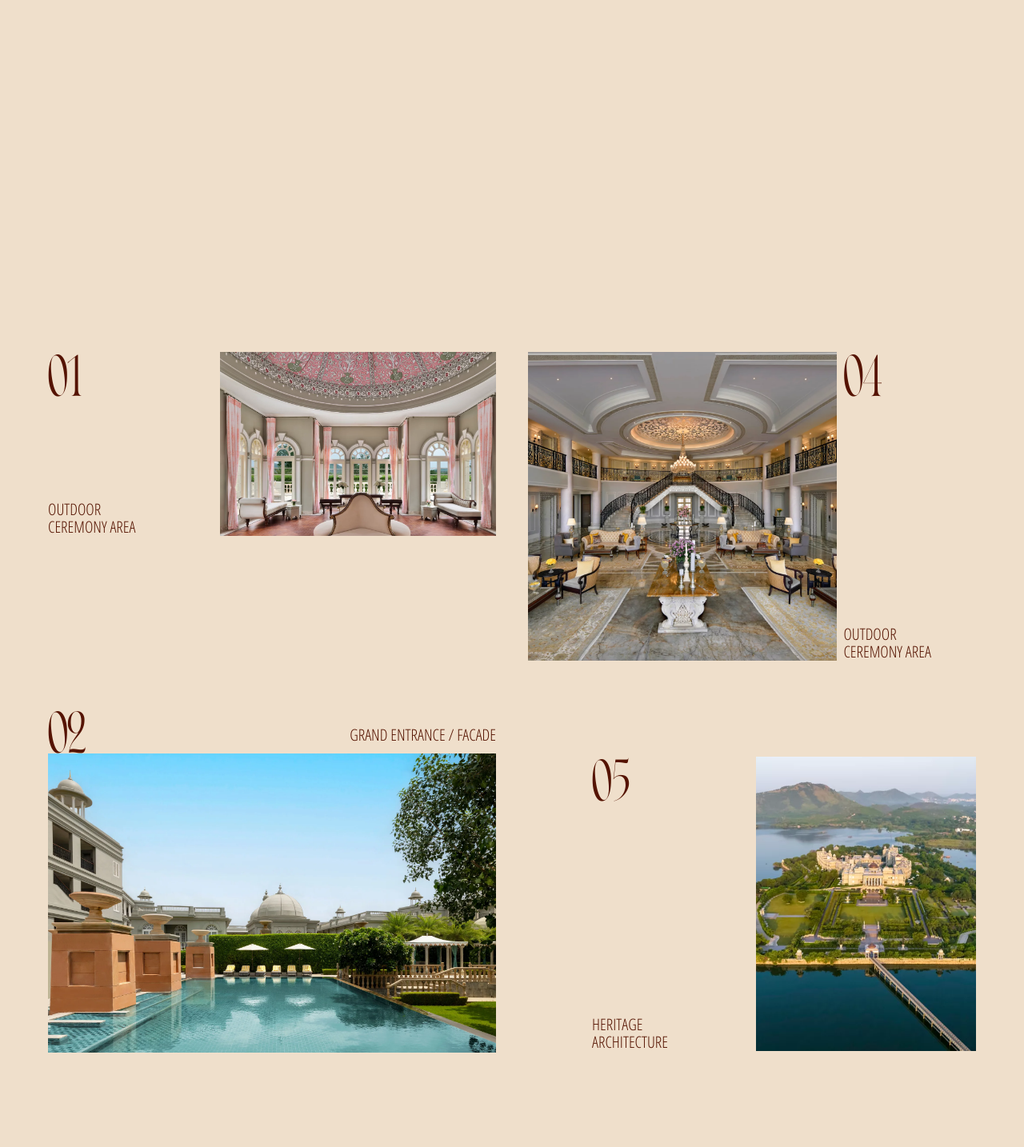
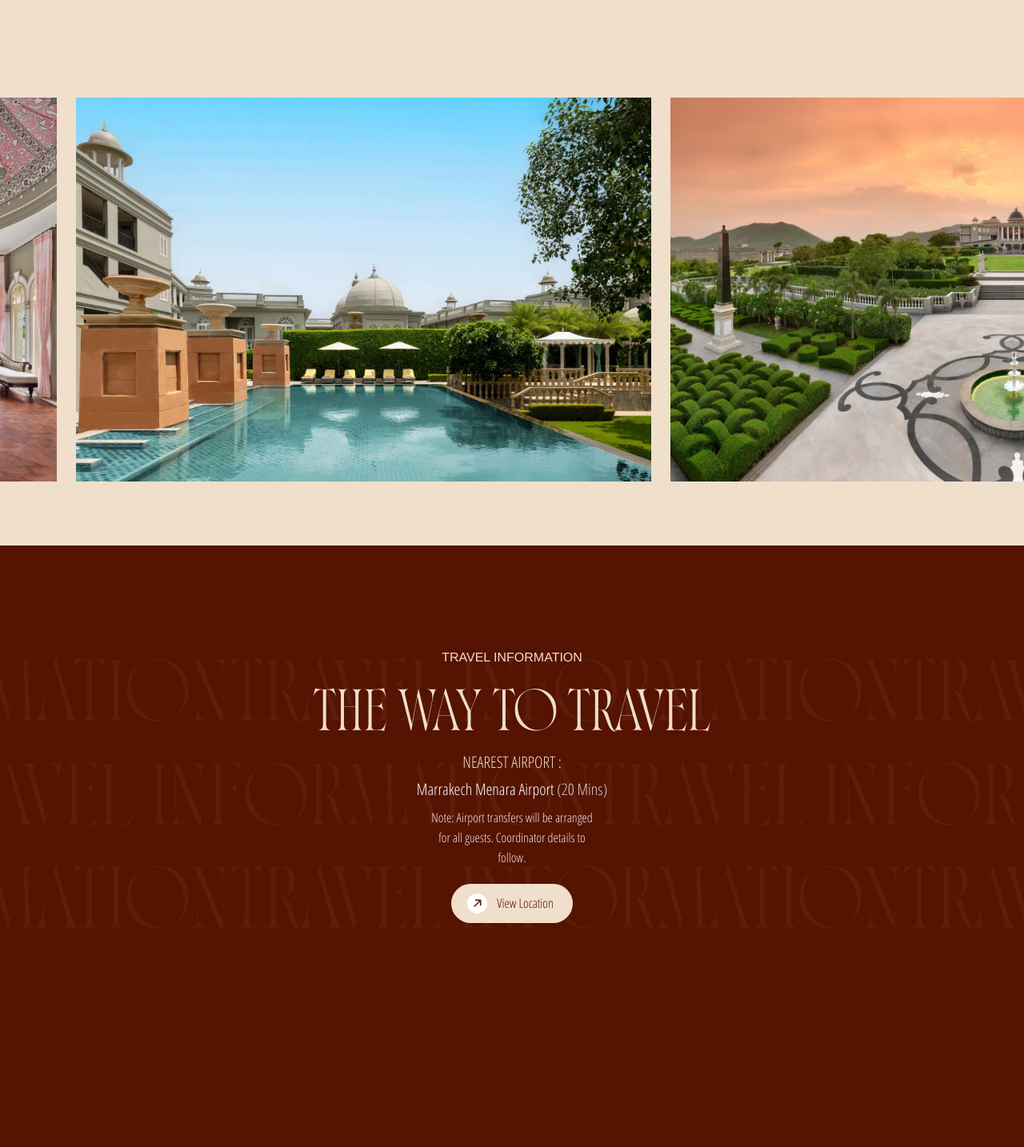
Before and after one commit to inderjit-zerror/sonal-and-kush, a Next.js app: page /venue in a window 1280 px wide. Shown: the part 1160-2594 px from the top of the page at 80% size. Built offline with nearby package versions, Linux system fonts and the light colour scheme.

Commit message:
Latest Changes

```diff
--- a/src/components/common/NavBar.jsx
+++ b/src/components/common/NavBar.jsx
@@ -124,7 +124,7 @@ const NavBar = () => {
 
       {/* Right */}
       <div className='w-1/3  h-full items-center max-sm:hidden flex justify-between uppercase text-[16px]   COLOR_TEXT_RED'>
-        <Link href={`/venue`} ><div className={`w-fit h-fit ${pathname === '/venue' && (' border-b border-[#551301]')}  flex flex-col group relative COLOR_TEXT_RED  select-none cursor-pointer`}> <div className=' absolute bottom-0 left-0 w-0 h-0.5 group-hover:w-full duration-200 ease-out COLOR_BG_RED'></div>Wedding VENUE</div></Link>
+        <Link href={`/venue`} ><div className={`w-fit h-fit ${pathname === '/venue' && (' border-b border-[#551301]')}  flex flex-col group relative COLOR_TEXT_RED  select-none cursor-pointer`}> <div className=' absolute bottom-0 left-0 w-0 h-0.5 group-hover:w-full duration-200 ease-out COLOR_BG_RED'></div>Wedding Hotel</div></Link>
 
         {/* <Link href={`/explore`} ><div className={`w-fit h-fit ${pathname === '/explore' && (' border-b border-[#551301]')}  flex flex-col group relative  COLOR_TEXT_RED select-none cursor-pointer`}> <div className=' absolute bottom-0 left-0 w-0 h-0.5 group-hover:w-full duration-200 ease-out COLOR_BG_RED'></div>Explore Udaipur</div></Link> */}
         {/* <Link href={`/itinerary`} ><div className={`w-fit h-fit ${pathname === '/itinerary' && (' border-b border-[#551301]')}  flex flex-col group relative COLOR_TEXT_RED select-none cursor-pointer`}> <div className=' absolute bottom-0 left-0 w-0 h-0.5 group-hover:w-full duration-200 ease-out COLOR_BG_RED'></div> Services</div></Link> */}
@@ -148,7 +148,7 @@ const NavBar = () => {
       <div className='w-full flex flex-col sm:hidden justify-center text-[1.5rem] leading-[1.5rem] uppercase gap-4 items-center MOBILENAV h-screen COLOR_BG_CREAM absolute -top-10 left-100 z-[-1]'>
         <Link href={`/`}><div onClick={clickCheck} className='w-fit h-fit flex flex-col smNavItem opacity-0 group relative COLOR_TEXT_RED  select-none cursor-pointer'> <div className=' absolute bottom-0 left-0 w-0 h-0.5 group-hover:w-full duration-200 ease-out COLOR_BG_RED'></div>wedding</div></Link>
         <Link href={`/wedding`}><div onClick={clickCheck} className='w-fit h-fit flex smNavItem opacity-0 flex-col group COLOR_TEXT_RED relative  select-none cursor-pointer'> <div className=' absolute bottom-0 left-0 w-0 h-0.5 group-hover:w-full duration-200 ease-out COLOR_BG_RED'></div> Itinerary</div></Link>
-        <Link href={`/venue`}><div onClick={clickCheck} className='w-fit h-fit flex smNavItem opacity-0 flex-col group relative COLOR_TEXT_RED  select-none cursor-pointer'> <div className=' absolute bottom-0 left-0 w-0 h-0.5 group-hover:w-full duration-200 ease-out COLOR_BG_RED'></div> VENUE</div></Link>
+        <Link href={`/venue`}><div onClick={clickCheck} className='w-fit h-fit flex smNavItem opacity-0 flex-col group relative COLOR_TEXT_RED  select-none cursor-pointer'> <div className=' absolute bottom-0 left-0 w-0 h-0.5 group-hover:w-full duration-200 ease-out COLOR_BG_RED'></div> Wedding Hotel</div></Link>
         {/* <Link href={`/itinerary`}><div onClick={clickCheck} className='w-fit h-fit smNavItem opacity-0 flex flex-col group relative COLOR_TEXT_RED select-none cursor-pointer'> <div className=' absolute bottom-0 left-0 w-0 h-0.5 group-hover:w-full duration-200 ease-out COLOR_BG_RED'></div> Services</div></Link> */}
         {/* <Link href={`/explore`}><div onClick={clickCheck} className='w-fit h-fit smNavItem opacity-0 flex flex-col group relative  COLOR_TEXT_RED select-none cursor-pointer'> <div className=' absolute bottom-0 left-0 w-0 h-0.5 group-hover:w-full duration-200 ease-out COLOR_BG_RED'></div>Explore</div></Link> */}
         {/* <div className='w-fit h-fit flex flex-col group relative  select-none COLOR_TEXT_REDcursor-pointer'> <div className=' absolute bottom-0 left-0 w-0 h-0.5 group-hover:w-full duration-200 ease-out COLOR_TEXT_RED'></div> FAQ</div> */}
--- a/src/components/sections/home/HomeHeroSection.jsx
+++ b/src/components/sections/home/HomeHeroSection.jsx
@@ -61,7 +61,7 @@ const HomeHeroSection = () => {
                 {/* <video ref={imageRefHome} muted autoPlay loop src={`/file.mp4`} className='w-full h-screen scale-[1.4] opacity-0 object-cover object-center'></video> */}
             </div>
             <div className='w-full h-screen absolute top-0 left-0 z-20 flex max-sm:pb-8 justify-center items-end HOMEMAIM px-[20px]'>
-                <h1 className=' uppercase  text-[8vw] max-sm:text-[14vw] max-sm:leading-[14vw] max-sm:text-center Font_Q opacity-0 COLOR_TEXT_CREAM HOMEMAIM'>Sonal Jauhar & Kush Patel</h1>
+                <h1 className=' uppercase  text-[9vw] max-sm:text-[14vw] max-sm:leading-[14vw] max-sm:text-center Font_Q opacity-0 COLOR_TEXT_CREAM HOMEMAIM'>Sonal & Kush</h1>
             </div>
         </div>
     )
--- a/src/components/sections/venue/HeroSectionVenue.jsx
+++ b/src/components/sections/venue/HeroSectionVenue.jsx
@@ -54,8 +54,8 @@ const HeroSectionVenue = () => {
       {/* <img src={`/name.png`} alt="IMG" className='w-1/3 max-sm:w-2/3 object-cover object-center absolute bottom-[15%] left-1/2 -translate-x-1/2' /> */}
 
       <div className='w-1/2 absolute top-[12%] left-1/2  justify-center items-center -translate-x-1/2 flex flex-col gap-4'>
-        <p className=' uppercase Font_YV  COLOR_TEXT_RED text-[6rem] leading-[6rem] max-sm:text-[15vw] max-sm:leading-[16vw] ' >THE wedding Venue</p>
-        <h1 className=' uppercase Font_Q COLOR_TEXT_RED text-[6rem] leading-[6rem] max-sm:text-[15vw] max-sm:leading-[16vw] ' >raffles udaipur</h1>
+        {/* <p className=' uppercase Font_YV  COLOR_TEXT_RED text-[6rem] leading-[6rem] max-sm:text-[15vw] max-sm:leading-[16vw] ' >THE wedding Venue</p> */}
+        <h1 className=' uppercase Font_Q COLOR_TEXT_RED text-[6rem] leading-[6rem] max-sm:text-[15vw] max-sm:leading-[16vw] mt-[2vh] ' >raffles udaipur</h1>
       </div>
     </div>
   )
--- a/src/components/sections/venue/VenueGallery.jsx
+++ b/src/components/sections/venue/VenueGallery.jsx
@@ -1,10 +1,13 @@
 'use client'
-import React from "react";
-import gsap from 'gsap'
-import { ScrollTrigger } from 'gsap/ScrollTrigger'
-import { useGSAP } from '@gsap/react'
 
-gsap.registerPlugin(ScrollTrigger)
+
+import React, { useEffect, useRef } from "react";
+import gsap from "gsap";
+import { Draggable } from "gsap/Draggable";
+// import { ScrollTrigger } from 'gsap/ScrollTrigger'
+gsap.registerPlugin(Draggable);
+
+
 
 const VenueGallery = () => {
 
@@ -92,112 +95,190 @@ const VenueGallery = () => {
     // }, [])
 
 
+    //  <>
+    //     {/* // <div className="w-full min-h-screen flex px-15 max-sm:px-[20px] pb-[15vw] max-sm:flex-col gap-10 COLOR_BG_CREAM">
 
-    return (
-        <div className="w-full min-h-screen flex px-15 max-sm:px-[20px] pb-[15vw] max-sm:flex-col gap-10 COLOR_BG_CREAM">
-            {/* Left */}
-            <div className="w-1/2 h-fit flex flex-col max-sm:w-full ">
-                {/* 1 */}
-                <div className="w-full flex h-fit L1Cont max-sm:flex-col  max-sm:gap-2 ">
-                    <div className="w-1/2 h-auto flex sm:flex-col justify-between max-sm:gap-5 max-sm:items-center COLOR_TEXT_RED max-sm:w-full">
-                        <h2 className="Font_Q ">01</h2>
+    //     //     <div className="w-1/2 h-fit flex flex-col max-sm:w-full ">
 
-                        <div className="w-full h-fit flex sm:flex-col uppercase">
-                            <p className="Font_YV">Outdoor</p>
-                            <p className="Font_YV">Ceremony Area</p>
-                        </div>
-                    </div>
-                    <div className="w-[80%] h-fit L1ImgCont overflow-hidden group">
-                        <img src={`/imgs/h1.webp`} alt="IMG" className="w-full max-sm:object-cover transition-all duration-200 ease-in group-hover:scale-[1.1] object-cover object-center max-sm:object-center max-sm:aspect-3/3 sm:aspect-3/2" />
-                    </div>
-                </div>
+    //     //         <div className="w-full flex h-fit L1Cont max-sm:flex-col  max-sm:gap-2 ">
+    //     //             <div className="w-1/2 h-auto flex sm:flex-col justify-between max-sm:gap-5 max-sm:items-center COLOR_TEXT_RED max-sm:w-full">
+    //     //                 <h2 className="Font_Q ">01</h2>
 
-                {/* 2 */}
-                <div className="w-full flex flex-col h-fit gap-3 mt-[27vh] max-sm:mt-[5vh] L2Cont ">
-                    <div className="w-full h-fit flex justify-between items-end  COLOR_TEXT_RED">
-                        <h2 className="Font_Q">02</h2>
-
-                        <div className="w-fit h-fit flex justify-end items-end uppercase ">
-                            <p className="Font_YV">Grand Entrance / Facade</p>
-                        </div>
-                    </div>
-                    <div className="w-full h-fit L2ImgCont overflow-hidden group">
-                        <img src={`/imgs/h2.webp`} alt="IMG" className="w-full object-cover transition-all duration-200 ease-in group-hover:scale-[1.1] object-center max-sm:object-center max-sm:object-cover max-sm:aspect-4/5 sm:" />
-                    </div>
-                </div>
+    //     //                 <div className="w-full h-fit flex sm:flex-col uppercase">
+    //     //                     <p className="Font_YV">Outdoor</p>
+    //     //                     <p className="Font_YV">Ceremony Area</p>
+    //     //                 </div>
+    //     //             </div>
+    //     //             <div className="w-[80%] h-fit L1ImgCont overflow-hidden group">
+    //     //                 <img src={`/imgs/h1.webp`} alt="IMG" className="w-full max-sm:object-cover transition-all duration-200 ease-in group-hover:scale-[1.1] object-cover object-center max-sm:object-center max-sm:aspect-3/3 sm:aspect-3/2" />
+    //     //             </div>
+    //     //         </div>
 
 
-                {/* 3 */}
-                <div className="w-full flex max-sm:flex-col max-sm:flex-col-reverse h-fit mt-[15vh] max-sm:mt-[5vh] gap-2  L3Cont">
-                    <div className="w-1/2 h-fit L3ImgCont max-sm:w-[80%] max-sm:ml-auto overflow-hidden group">
-                        <img src={`/imgs/h3.webp`} alt="IMG" className="w-full object-cover transition-all duration-200 ease-in group-hover:scale-[1.1] object-center max-sm:object-cover max-sm:object-center max-sm:aspect-3/3 sm:object-cover sm:object-center sm:aspect-2/2" />
-                    </div>
-                    <div className="w-1/2 h-auto flex max-sm:w-[80%] max-sm:gap-[2vw] max-sm:items-center max-sm:ml-auto sm:flex-col justify-between COLOR_TEXT_RED">
-                        <h2 className="Font_Q">03</h2>
+    //     //         <div className="w-full flex flex-col h-fit gap-3 mt-[27vh] max-sm:mt-[5vh] L2Cont ">
+    //     //             <div className="w-full h-fit flex justify-between items-end  COLOR_TEXT_RED">
+    //     //                 <h2 className="Font_Q">02</h2>
 
-                        <div className="w-full h-fit flex sm:flex-col uppercase">
-                            <p className="Font_YV">Outdoor</p>
-                            <p className="Font_YV">Ceremony Area</p>
-                        </div>
-                    </div>
-
-                </div>
-
-            </div>
+    //     //                 <div className="w-fit h-fit flex justify-end items-end uppercase ">
+    //     //                     <p className="Font_YV">Grand Entrance / Facade</p>
+    //     //                 </div>
+    //     //             </div>
+    //     //             <div className="w-full h-fit L2ImgCont overflow-hidden group">
+    //     //                 <img src={`/imgs/h2.webp`} alt="IMG" className="w-full object-cover transition-all duration-200 ease-in group-hover:scale-[1.1] object-center max-sm:object-center max-sm:object-cover max-sm:aspect-4/5 sm:" />
+    //     //             </div>
+    //     //         </div>
 
 
 
-            {/* Right */}
-            <div className="w-1/2 h-fit flex flex-col max-sm:w-full max-sm:mt-[5vw]">
-                {/* 4 */}
-                <div className="w-full flex h-fit gap-2 R4Cont max-sm:flex-col max-sm:flex-col-reverse ">
-                    <div className="w-[70%] h-fit R4ImgCont max-sm:w-full overflow-hidden group ">
-                        <img src={`/imgs/h4.webp`} alt="IMG" className="w-full transition-all duration-200 ease-in group-hover:scale-[1.1] object-cover object-center max-sm:object-cover max-sm:object-center max-sm:aspect-3/3 sm:aspect-2/2" />
-                    </div>
-                    <div className="w-[30%] max-sm:w-full h-auto flex sm:flex-col max-sm:items-center max-sm:gap-[2vw] justify-between COLOR_TEXT_RED">
-                        <h2 className="Font_Q">04</h2>
+    //     //         <div className="w-full flex max-sm:flex-col max-sm:flex-col-reverse h-fit mt-[15vh] max-sm:mt-[5vh] gap-2  L3Cont">
+    //     //             <div className="w-1/2 h-fit L3ImgCont max-sm:w-[80%] max-sm:ml-auto overflow-hidden group">
+    //     //                 <img src={`/imgs/h3.webp`} alt="IMG" className="w-full object-cover transition-all duration-200 ease-in group-hover:scale-[1.1] object-center max-sm:object-cover max-sm:object-center max-sm:aspect-3/3 sm:object-cover sm:object-center sm:aspect-2/2" />
+    //     //             </div>
+    //     //             <div className="w-1/2 h-auto flex max-sm:w-[80%] max-sm:gap-[2vw] max-sm:items-center max-sm:ml-auto sm:flex-col justify-between COLOR_TEXT_RED">
+    //     //                 <h2 className="Font_Q">03</h2>
 
-                        <div className="w-full max-sm:w-fit h-fit flex sm:flex-col uppercase">
-                            <p className="Font_YV">Outdoor</p>
-                            <p className="Font_YV">Ceremony Area</p>
-                        </div>
-                    </div>
+    //     //                 <div className="w-full h-fit flex sm:flex-col uppercase">
+    //     //                     <p className="Font_YV">Outdoor</p>
+    //     //                     <p className="Font_YV">Ceremony Area</p>
+    //     //                 </div>
+    //     //             </div>
 
-                </div>
+    //     //         </div>
+
+    //     //     </div>
 
 
-                {/* 5 */}
-                <div className="w-full flex h-fit mt-[15vh] max-sm:mt-[5vh] max-sm:flex-col gap-2 R5Cont ">
-                    <div className="w-1/2 max-sm:w-[80%] h-auto flex max-sm:items-center  sm:flex-col justify-between COLOR_TEXT_RED pl-20 max-sm:pl-0">
-                        <h2 className="Font_Q">05</h2>
 
-                        <div className="w-full max-sm:w-fit h-fit flex sm:flex-col uppercase">
-                            {/* <p className="Font_YV">Courtyard / </p> */}
-                            <p className="Font_YV">Heritage</p>
-                            <p className="Font_YV">Architecture</p>
-                        </div>
+
+    //     //     <div className="w-1/2 h-fit flex flex-col max-sm:w-full max-sm:mt-[5vw]">
+
+    //     //         <div className="w-full flex h-fit gap-2 R4Cont max-sm:flex-col max-sm:flex-col-reverse ">
+    //     //             <div className="w-[70%] h-fit R4ImgCont max-sm:w-full overflow-hidden group ">
+    //     //                 <img src={`/imgs/h4.webp`} alt="IMG" className="w-full transition-all duration-200 ease-in group-hover:scale-[1.1] object-cover object-center max-sm:object-cover max-sm:object-center max-sm:aspect-3/3 sm:aspect-2/2" />
+    //     //             </div>
+    //     //             <div className="w-[30%] max-sm:w-full h-auto flex sm:flex-col max-sm:items-center max-sm:gap-[2vw] justify-between COLOR_TEXT_RED">
+    //     //                 <h2 className="Font_Q">04</h2>
+
+    //     //                 <div className="w-full max-sm:w-fit h-fit flex sm:flex-col uppercase">
+    //     //                     <p className="Font_YV">Outdoor</p>
+    //     //                     <p className="Font_YV">Ceremony Area</p>
+    //     //                 </div>
+    //     //             </div>
+
+    //     //         </div>
+
+
+
+    //     //         <div className="w-full flex h-fit mt-[15vh] max-sm:mt-[5vh] max-sm:flex-col gap-2 R5Cont ">
+    //     //             <div className="w-1/2 max-sm:w-[80%] h-auto flex max-sm:items-center  sm:flex-col justify-between COLOR_TEXT_RED pl-20 max-sm:pl-0">
+    //     //                 <h2 className="Font_Q">05</h2>
+
+    //     //                 <div className="w-full max-sm:w-fit h-fit flex sm:flex-col uppercase">
+    //     //                     {/* <p className="Font_YV">Courtyard / </p> */}
+    //     //                     <p className="Font_YV">Heritage</p>
+    //     //                     <p className="Font_YV">Architecture</p>
+    //     //                 </div>
+    //     //             </div>
+    //     //             <div className="w-1/2 max-sm:w-[80%] h-fit R5ImgCont overflow-hidden group">
+    //     //                 <img src={`/imgs/h5.webp`} alt="IMG" className="w-full max-sm:object-cover transition-all duration-200 ease-in group-hover:scale-[1.1] object-cover object-center max-sm:object-center max-sm:aspect-3/4 sm:aspect-3/4" />
+    //     //             </div>
+    //     //         </div>
+
+    //     //         <div className="w-full flex flex-col h-fit gap-3 mt-[15vh] max-sm:mt-[5vh] R6Cont ">
+    //     //             <div className="w-full h-fit flex justify-between items-end max-sm:items-center  COLOR_TEXT_RED">
+    //     //                 <h2 className="Font_Q">06</h2>
+
+    //     //                 <div className="w-fit h-fit flex justify-end items-end uppercase ">
+    //     //                     <p className="Font_YV">Grand Entrance / Facade</p>
+    //     //                 </div>
+    //     //             </div>
+    //     //             <div className="w-full h-fit R6ImgCont overflow-hidden group">
+    //     //                 <img src={`/imgs/h6.webp`} alt="IMG" className="w-full transition-all duration-200 ease-in group-hover:scale-[1.1] object-cover object-center aspect-4/2 max-sm:aspect-2/2" />
+    //     //             </div>
+    //     //         </div>
+
+    //     //     </div>
+
+    //     // </div> */}
+    //     </>
+
+    const sliderRef = useRef(null);
+
+    const slideImg = [
+        "/imgs/h1.webp",
+        "/imgs/h2.webp",
+        "/imgs/h3.webp",
+        "/imgs/h4.webp",
+        "/imgs/h5.webp",
+        "/imgs/h6.webp",
+    ];
+
+    const images = [...slideImg, ...slideImg]; // duplicate
+
+    useEffect(() => {
+        const slider = sliderRef.current;
+        const totalWidth = slider.scrollWidth / 2;
+
+        let x = 0;
+
+        // Wrap function for infinite effect
+        const wrap = gsap.utils.wrap(-totalWidth, 0);
+
+        // Auto animation (ticker)
+        const autoSlide = () => {
+            x -= 1; // speed (increase for faster)
+            x = wrap(x);
+            gsap.set(slider, { x });
+        };
+
+        gsap.ticker.add(autoSlide);
+
+        // Draggable
+        const draggable = Draggable.create(slider, {
+            type: "x",
+            inertia: true,
+            onPress() {
+                gsap.ticker.remove(autoSlide);
+            },
+            onDrag() {
+                x = this.x;
+            },
+            onThrowUpdate() {
+                x = this.x;
+            },
+            onRelease() {
+                gsap.ticker.add(autoSlide);
+            },
+        })[0];
+
+        return () => {
+            gsap.ticker.remove(autoSlide);
+            draggable.kill();
+        };
+    }, []);
+
+
+
+
+    return (
+        <div className="w-full h-[60vh] overflow-hidden mb-[10vh] ">
+            <div
+                ref={sliderRef}
+                className="flex gap-6 h-full cursor-grab active:cursor-grabbing"
+            >
+                {images.map((img, index) => (
+                    <div
+                        key={index}
+                        className="min-w-[250px] sm:min-w-[300px] md:min-w-[350px] lg:min-w-[400px] h-full flex-shrink-0"
+                    >
+                        <img
+                            src={img}
+                            alt="slide"
+                            className="w-full h-full object-cover pointer-events-none"
+                        />
                     </div>
-                    <div className="w-1/2 max-sm:w-[80%] h-fit R5ImgCont overflow-hidden group">
-                        <img src={`/imgs/h5.webp`} alt="IMG" className="w-full max-sm:object-cover transition-all duration-200 ease-in group-hover:scale-[1.1] object-cover object-center max-sm:object-center max-sm:aspect-3/4 sm:aspect-3/4" />
-                    </div>
-                </div>
-
-                {/* 6 */}
-                <div className="w-full flex flex-col h-fit gap-3 mt-[15vh] max-sm:mt-[5vh] R6Cont ">
-                    <div className="w-full h-fit flex justify-between items-end max-sm:items-center  COLOR_TEXT_RED">
-                        <h2 className="Font_Q">06</h2>
-
-                        <div className="w-fit h-fit flex justify-end items-end uppercase ">
-                            <p className="Font_YV">Grand Entrance / Facade</p>
-                        </div>
-                    </div>
-                    <div className="w-full h-fit R6ImgCont overflow-hidden group">
-                        <img src={`/imgs/h6.webp`} alt="IMG" className="w-full transition-all duration-200 ease-in group-hover:scale-[1.1] object-cover object-center aspect-4/2 max-sm:aspect-2/2" />
-                    </div>
-                </div>
-
+                ))}
             </div>
-
         </div>
     );
 };
--- a/src/components/sections/wedding/WeddingHome.jsx
+++ b/src/components/sections/wedding/WeddingHome.jsx
@@ -62,7 +62,7 @@ const WeddingHome = () => {
         />
 
         {/* <img  src={`/svgs/WDText.svg`} alt="IMG" className=" absolute object-cover object-center w-1/3 max-sm:w-2/3 top-1/2 max-sm:top-1/5 left-1/2 -translate-x-1/2 -translate-y-1/2" /> */}
-         <div className='w-fit flex flex-col absolute top-1/2 max-sm:top-1/5 left-1/2 -translate-x-1/2 -translate-y-1/2 COLOR_TEXT_CREAM' >
+         <div className='w-fit flex flex-col absolute bottom-0 max-sm:bottom-[0%] left-[4%] max-sm:left-1/2 max-sm:-translate-x-1/2  -translate-y-1/2 COLOR_TEXT_CREAM' >
           <h1 className='Font_YIV text-[7rem] translate-y-10 leading-[7rem] max-sm:translate-y-5 max-sm:text-[15vw] max-sm:leading-[16vw]'>The</h1>
           <h1 className='Font_Q text-[7rem] leading-[7rem] max-sm:text-[15vw] max-sm:leading-[16vw] uppercase'>Wedding</h1>
           <h1 className='Font_Q text-[7rem] leading-[7rem] max-sm:text-[15vw] max-sm:leading-[16vw] uppercase'>ITINERARY.</h1>
```
Also changed, not shown: src/components/sections/home/Itinerary.jsx (+4 -4 lines), src/components/sections/venue/WeddingVenue.jsx (+6 -6 lines), src/components/sections/wedding/CardX.jsx (+6 -6 lines), public/imgs/icon4.png (added), public/imgs/icon5.png (added).
